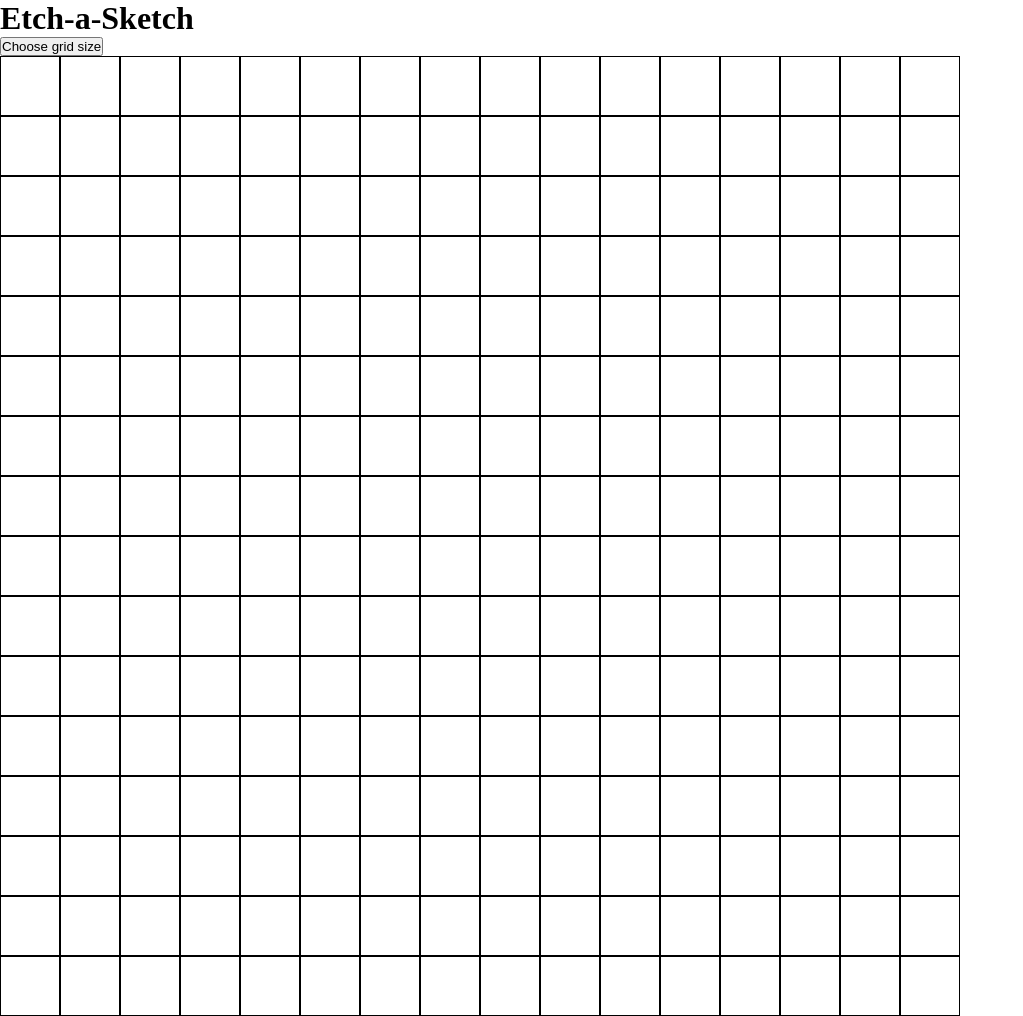
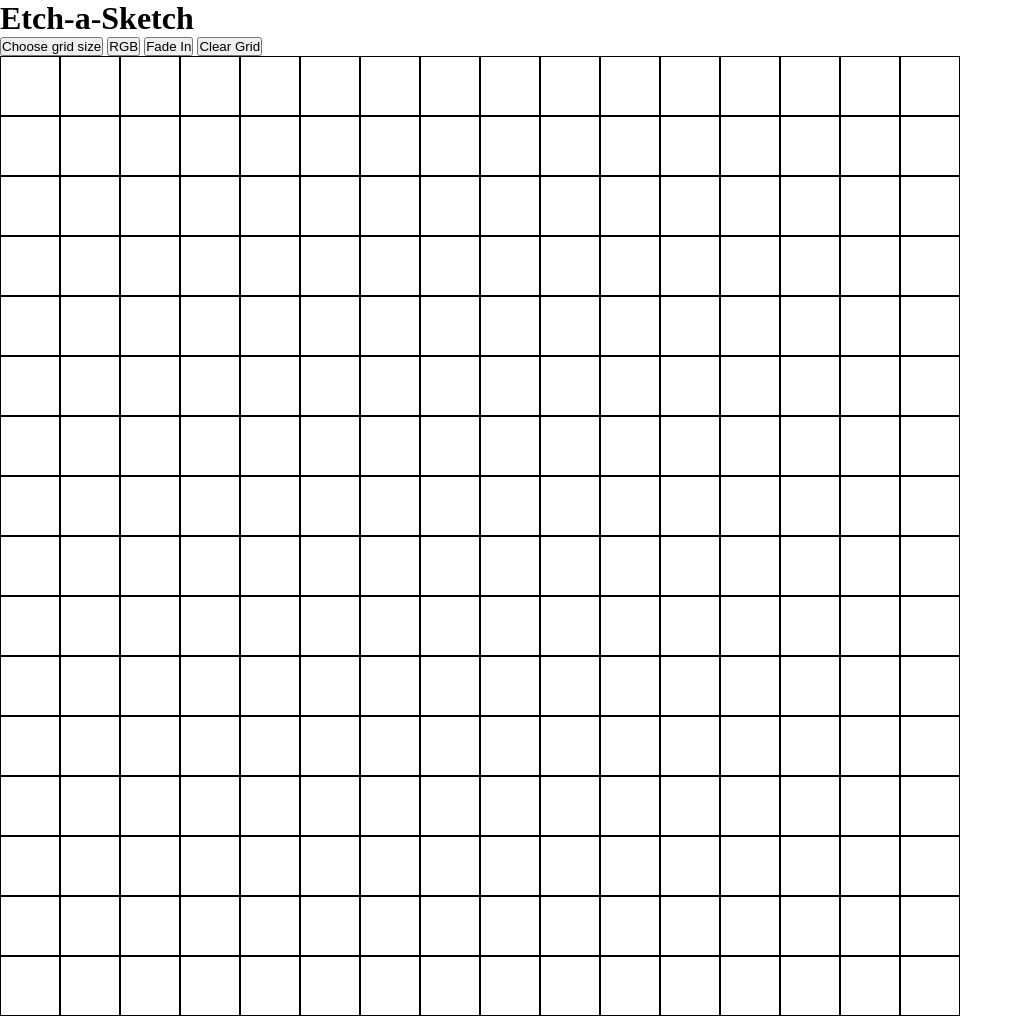
Before and after one commit to absolzen/project_etch-a-sketch, a plain HTML site: page index.html in a window 1280 px wide. Shown: the whole page, without its empty margins (0-1023 px from the left). Drawn offline with Linux system fonts and the light colour scheme.

Commit message:
Add buttons for new features

```diff
--- a/index.html
+++ b/index.html
@@ -11,6 +11,9 @@
   <header>
     <h1>Etch-a-Sketch</h1>
     <button class="gridSize">Choose grid size</button>
+    <button class="randomColor">RGB</button>
+    <button class="fadeIn">Fade In</button>
+    <button class="clear">Clear Grid</button>
   </header>
 
   <main>
```
